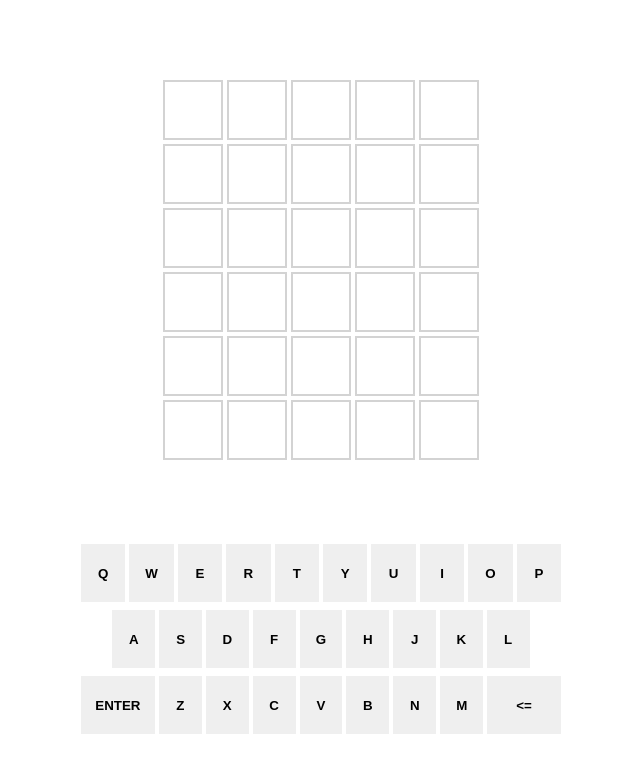
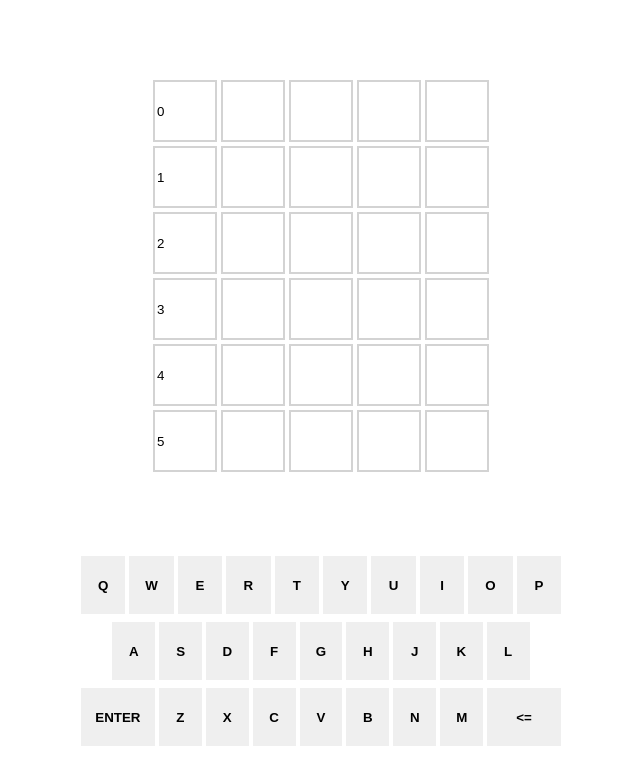
Before and after one commit to fjgallard/Wordle, an Angular app: page / in a window 1280 px wide. Shown: the top 784 px of the page, without its empty margins (319-959 px from the left). Built offline with nearby package versions, Linux system fonts and the light colour scheme.

Commit message:
Added connection between board and attempt.

```diff
--- /dev/null
+++ b/src/app/modules/game/components/attempt/attempt.component.html
@@ -0,0 +1,7 @@
+<div class="row">
+  <input class="tile" #tile1>
+  <input class="tile" #tile2>
+  <input class="tile" #tile3>
+  <input class="tile" #tile4>
+  <input class="tile" #tile5>
+</div>
--- /dev/null
+++ b/src/app/modules/game/components/attempt/attempt.component.scss
@@ -0,0 +1,15 @@
+.row {
+  display: flex;
+  margin-bottom: 0.25rem;
+
+  :nth-child(1) {
+    margin-left: 0;
+  }
+}
+
+.tile {
+  width: 3.5rem;
+  height: 3.5rem;
+  border: 2px solid lightgray;
+  margin-left: 0.25rem;
+}
--- /dev/null
+++ b/src/app/modules/game/components/attempt/attempt.component.ts
@@ -0,0 +1,51 @@
+import {
+  AfterViewInit,
+  Component,
+  ElementRef,
+  Input,
+  OnInit,
+  ViewChild
+} from '@angular/core';
+
+@Component({
+  selector: 'app-attempt',
+  templateUrl: './attempt.component.html',
+  styleUrls: ['./attempt.component.scss']
+})
+export class AttemptComponent implements OnInit, AfterViewInit {
+
+  @ViewChild('tile1')
+  tile1!: ElementRef;
+
+  @ViewChild('tile2')
+  tile2!: ElementRef;
+
+  @ViewChild('tile3')
+  tile3!: ElementRef;
+
+  @ViewChild('tile4')
+  tile4!: ElementRef;
+
+  @ViewChild('tile5')
+  tile5!: ElementRef;
+
+  @Input()
+  index: number = 0;
+
+  @Input()
+  currentTile: number = 0;
+
+  @Input()
+  currentAttempt: number = 0;
+
+  constructor() { }
+
+  ngOnInit(): void {
+
+  }
+
+  ngAfterViewInit(): void {
+    this.tile1.nativeElement.value = this.index;
+  }
+
+}
--- a/src/app/modules/game/components/board/board.component.html
+++ b/src/app/modules/game/components/board/board.component.html
@@ -1,49 +1,8 @@
 <div class="board">
-  <div class="row">
-    <div class="tile"></div>
-    <div class="tile"></div>
-    <div class="tile"></div>
-    <div class="tile"></div>
-    <div class="tile"></div>
-  </div>
-
-  <div class="row">
-    <div class="tile"></div>
-    <div class="tile"></div>
-    <div class="tile"></div>
-    <div class="tile"></div>
-    <div class="tile"></div>
-  </div>
-
-  <div class="row">
-    <div class="tile"></div>
-    <div class="tile"></div>
-    <div class="tile"></div>
-    <div class="tile"></div>
-    <div class="tile"></div>
-  </div>
-
-  <div class="row">
-    <div class="tile"></div>
-    <div class="tile"></div>
-    <div class="tile"></div>
-    <div class="tile"></div>
-    <div class="tile"></div>
-  </div>
-
-  <div class="row">
-    <div class="tile"></div>
-    <div class="tile"></div>
-    <div class="tile"></div>
-    <div class="tile"></div>
-    <div class="tile"></div>
-  </div>
-
-  <div class="row">
-    <div class="tile"></div>
-    <div class="tile"></div>
-    <div class="tile"></div>
-    <div class="tile"></div>
-    <div class="tile"></div>
-  </div>
+  <app-attempt
+  *ngFor="let attempt of attempts; let i = index"
+  [index]="i"
+  [currentTile]="currentTile"
+  [currentAttempt]="currentAttempt">
+  </app-attempt>
 </div>
--- a/src/app/modules/game/components/board/board.component.scss
+++ b/src/app/modules/game/components/board/board.component.scss
@@ -4,19 +4,3 @@
   align-items: center;
   margin: 5rem;
 }
-
-.row {
-  display: flex;
-  margin-bottom: 0.25rem;
-
-  :nth-child(1) {
-    margin-left: 0;
-  }
-}
-
-.tile {
-  width: 3.5rem;
-  height: 3.5rem;
-  border: 2px solid lightgray;
-  margin-left: 0.25rem;
-}
--- a/src/app/modules/game/components/board/board.component.ts
+++ b/src/app/modules/game/components/board/board.component.ts
@@ -12,6 +12,9 @@ export class BoardComponent implements OnInit {
   // The current index of attempt we are currently working on
   currentAttempt = 0;
 
+  // Index of the tile we are changing
+  currentTile = 0;
+
   // Array of words
   attempts: string[] = [];
 
--- a/src/app/modules/game/game.module.ts
+++ b/src/app/modules/game/game.module.ts
@@ -2,13 +2,15 @@ import { NgModule } from '@angular/core';
 import { CommonModule } from '@angular/common';
 import { KeyboardComponent } from './components/keyboard/keyboard.component';
 import { BoardComponent } from './components/board/board.component';
+import { AttemptComponent } from './components/attempt/attempt.component';
 
 
 
 @NgModule({
   declarations: [
     KeyboardComponent,
-    BoardComponent
+    BoardComponent,
+    AttemptComponent
   ],
   imports: [
     CommonModule
```
Also changed, not shown: 1 other file (tests, documents, lock files or other folders).
